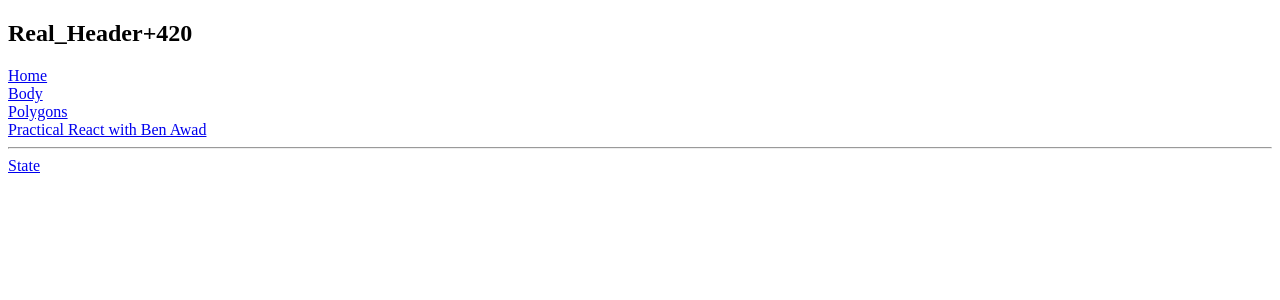
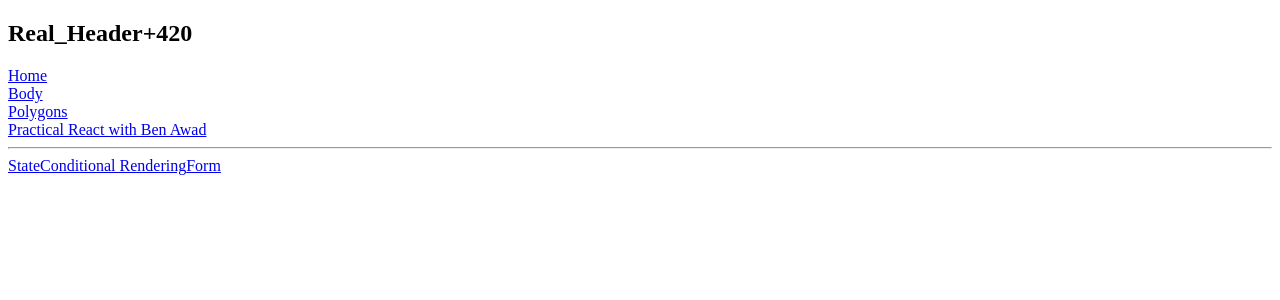
Before and after one commit to denizat/deniz.telci.org, a React app: page /practical_react_with_ben_awad in a window 1280 px wide. Shown: the top 300 px of the page. Built offline with nearby package versions, Linux system fonts and the light colour scheme.

Commit message:
Split the index file into other component files.

```diff
--- a/src/components/Header.tsx
+++ b/src/components/Header.tsx
@@ -4,10 +4,6 @@ type HeaderProps = {
   title: String;
   num: number;
 };
-
-// /**
-//  * @augments {Component<Props, State>}
-//  */
 
 export default class Header extends React.Component<HeaderProps> {
   render() {
--- /dev/null
+++ b/src/components/NavHeader.tsx
@@ -0,0 +1,21 @@
+import React from "react";
+import { Link } from "react-router-dom";
+import Header from "./Header";
+
+export default () => (
+  <nav>
+    <Header title="Real_Header" num={420} />
+    <Link to="/">Home</Link>
+    <br />
+    <Link to="/body">Body</Link>
+    <br />
+    <Link to="/polygons">Polygons</Link>
+    <br />
+    <Link to="/practical_react_with_ben_awad">
+      Practical React with Ben Awad
+    </Link>
+    <br />
+
+    <hr />
+  </nav>
+);
--- /dev/null
+++ b/src/components/practicalReact/PracticalReact.tsx
@@ -0,0 +1,28 @@
+import React from "react";
+import { Link, useRouteMatch, Switch, Route } from "react-router-dom";
+export default () => {
+  let match = useRouteMatch();
+  let base = match.url;
+  return (
+    <div>
+      <nav>
+        <Link to={match.url + "/state"}>State</Link>
+        <Link to={match.url + "/conditionalRendering"}>
+          Conditional Rendering
+        </Link>
+        <Link to={match.url + "/form"}>Form</Link>
+      </nav>
+      <Switch>
+        <Route path={base + "/state"}>
+          <p>INSTATE</p>
+        </Route>
+        <Route path={base + "/conditionalRendering"}>
+          <p>ConditionalRendering</p>
+        </Route>
+        <Route path={base + "/form"}>
+          <p>In form</p>
+        </Route>
+      </Switch>
+    </div>
+  );
+};
--- a/src/index.tsx
+++ b/src/index.tsx
@@ -1,52 +1,12 @@
 import React from "react";
 import ReactDOM from "react-dom";
-import {
-  BrowserRouter as Router,
-  Switch,
-  Route,
-  Link,
-  useRouteMatch,
-} from "react-router-dom";
+import { BrowserRouter as Router, Switch, Route } from "react-router-dom";
 
 import Body from "./components/Body";
 import Home from "./components/Home";
 import Polygons from "./components/polygons/index";
-import Header from "./components/Header";
-
-const NavHeader = () => (
-  <nav>
-    <Header title="Real_Header" num={420} />
-    <Link to="/">Home</Link>
-    <br />
-    <Link to="/body">Body</Link>
-    <br />
-    <Link to="/polygons">Polygons</Link>
-    <br />
-    <Link to="/practical_react_with_ben_awad">
-      Practical React with Ben Awad
-    </Link>
-    <br />
-
-    <hr />
-  </nav>
-);
-
-const PracticalReact = () => {
-  let match = useRouteMatch();
-  let base = match.url;
-  return (
-    <div>
-      <nav>
-        <Link to={match.url + "/state"}>State</Link>
-      </nav>
-      <Switch>
-        <Route path={base + "/state"}>
-          <p>INSTATE</p>
-        </Route>
-      </Switch>
-    </div>
-  );
-};
+import NavHeader from "./components/NavHeader";
+import PracticalReact from "./components/practicalReact/PracticalReact";
 
 class App extends React.Component {
   render() {
```
Also changed, not shown: src/components/practicalReact/state.tsx (added).
